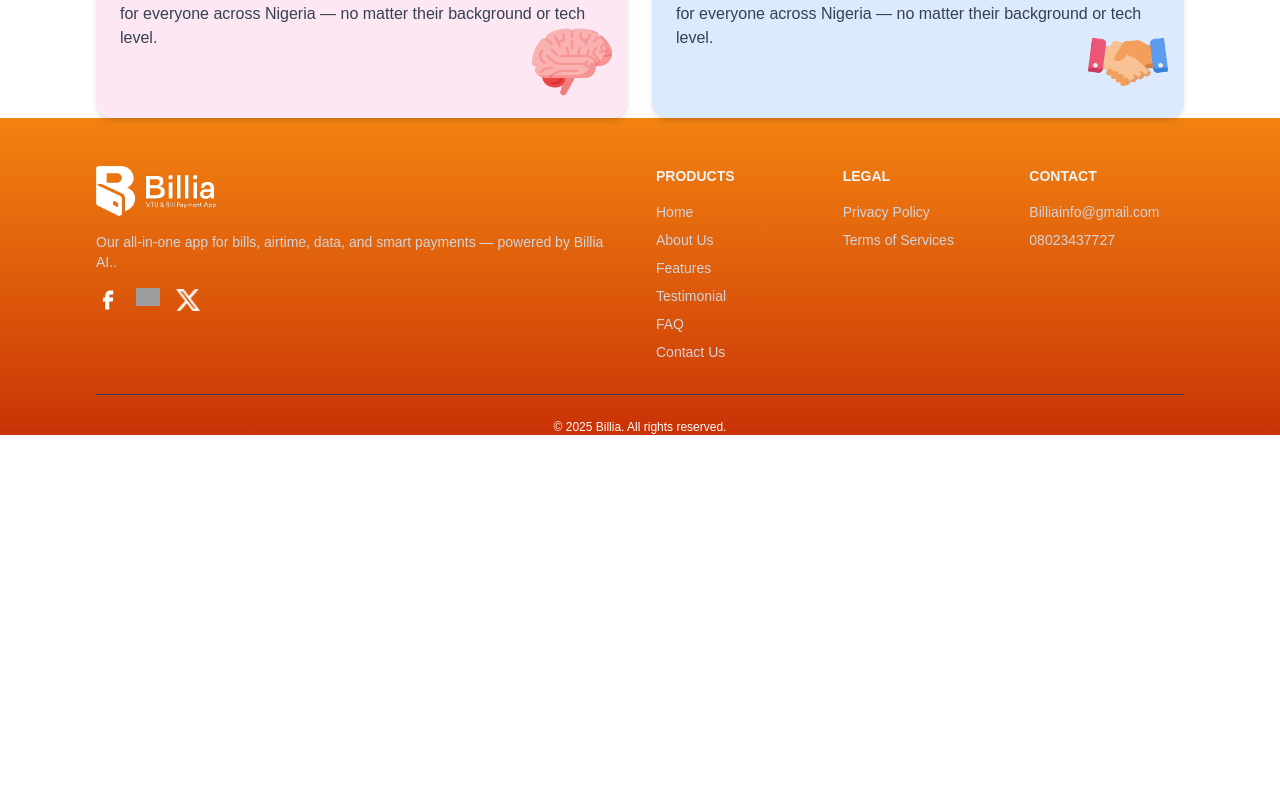
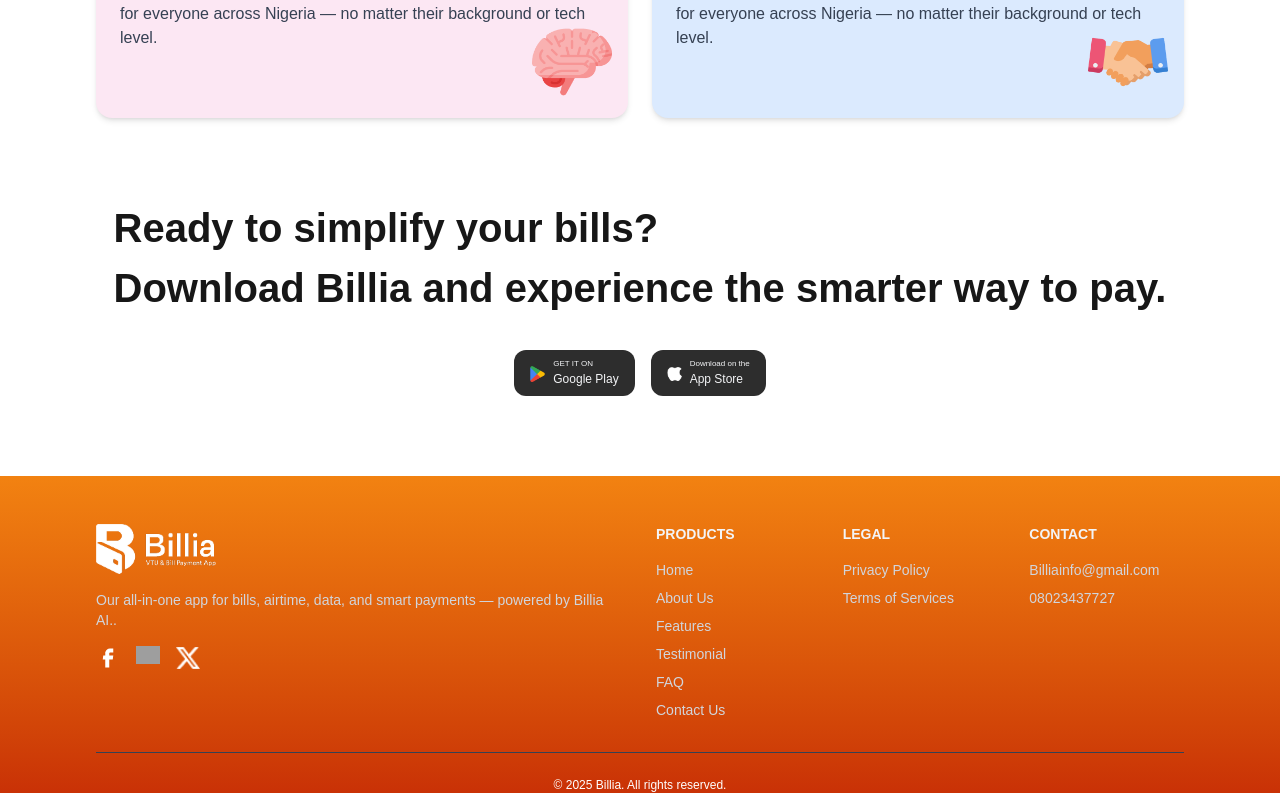
Before and after one commit to TaiwoSaidat/billia-app, a Next.js app: page /AboutUs in a window 1280 px wide. Shown: the part 2580-3373 px from the top of the page. Before the commit the page ends 3015 px from the top, so only its background shows below. Built offline with nearby package versions, Linux system fonts and the light colour scheme; grey boxes are pictures that could not be loaded.

Commit message:
ui/aboutstore

```diff
--- a/src/app/AboutUs/page.tsx
+++ b/src/app/AboutUs/page.tsx
@@ -1,14 +1,14 @@
 import React from "react";
-// import Hero from "../components/AboutUsComponents/Hero";
 import Hero from "../components/AboutUsComponents/Hero";
-// import Values from "../AboutUs/components/Values";
 import Values from '../components/AboutUsComponents/Values'
+import AboutStore from "../components/AboutUsComponents/AboutStore";
 
 const page = () => {
   return (
     <>
           <Hero />
           <Values />
+          <AboutStore />
     </>
   );
 };
--- /dev/null
+++ b/src/app/components/AboutUsComponents/AboutStore.tsx
@@ -0,0 +1,46 @@
+import { STORE } from "@/constants";
+import Image from "next/image";
+import Link from "next/link";
+import React from "react";
+
+const AboutStore = () => {
+  return (
+    <>
+      <div className=" max-container padding-container space-y-8 py-4 my-16 flex flex-col justify-center items-center space-y-6">
+        <p className="text-[40px] font-bold">
+          Ready to simplify your bills? <br />
+          Download Billia and experience the smarter way to pay.
+        </p>
+        <div className="">
+          <div className="  flex gap-4 ">
+            {STORE.map((item: any) => (
+              <div key={item.key} className="  ">
+                <Link
+                  href={item.href}
+                  className="flex items-center justify-between bg-black-back py-2 px-4 rounded-xl gap-2 text-text-white"
+                >
+                  <div className="">
+                    <Image
+                      src={item.icon}
+                      alt={item.title}
+                      width={15}
+                      height={10}
+                      className="inline-block "
+                    />
+                  </div>
+
+                  <div className="text-gray-100 ">
+                    <h6 className="text-[8px]"> {item.title}</h6>
+                    <p className=" text-[12px]">{item.subtitle}</p>
+                  </div>
+                </Link>
+              </div>
+            ))}
+          </div>
+        </div>
+      </div>
+    </>
+  );
+};
+
+export default AboutStore;
--- a/src/app/components/HomeComponents/Hero.tsx
+++ b/src/app/components/HomeComponents/Hero.tsx
@@ -44,7 +44,7 @@
                           alt={item.title}
                           width={25}
                           height={20}
-                          className="inline-block mr-2"
+                          className="inline-block "
                         />
                       </div>
 
```
